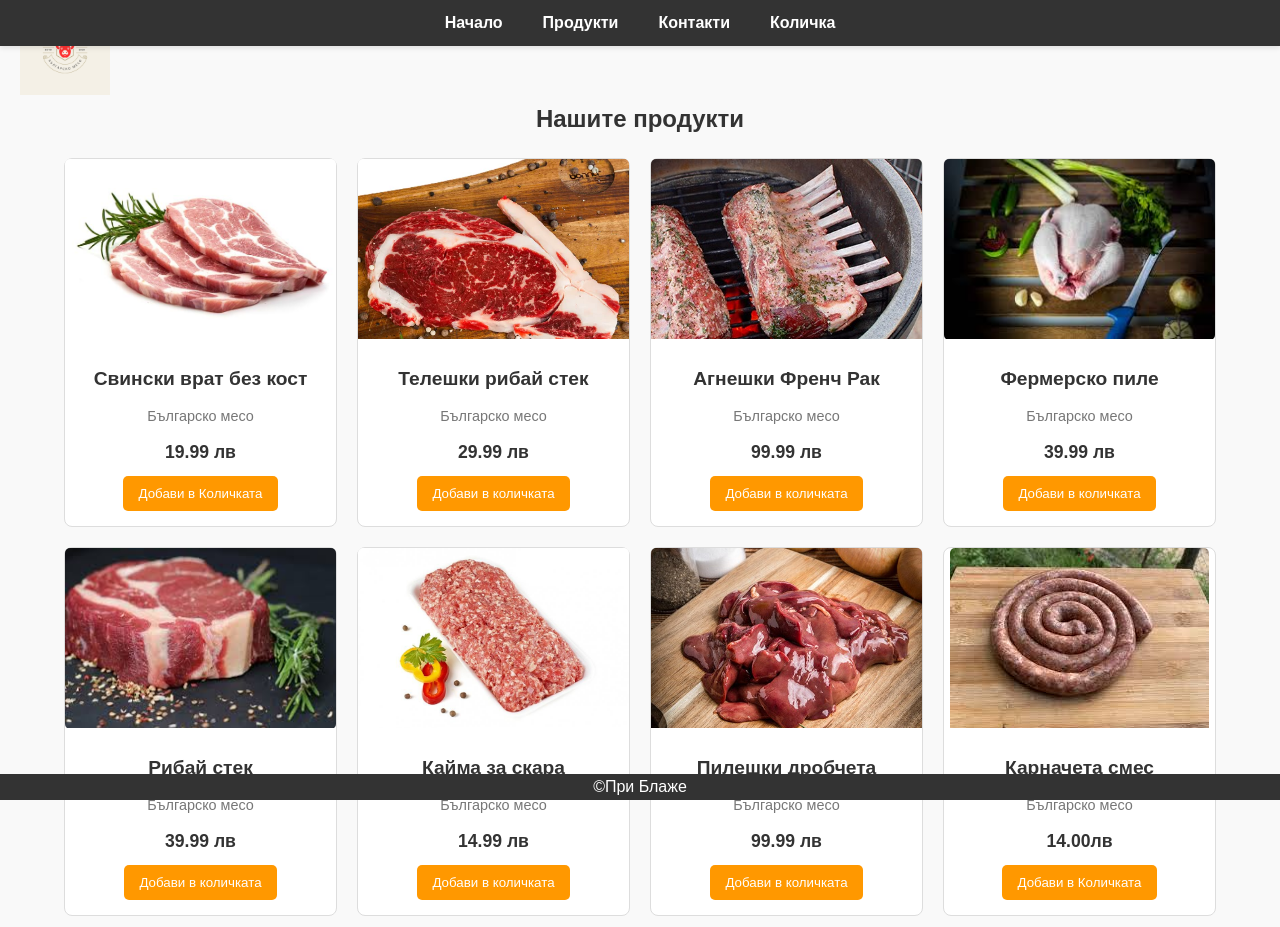
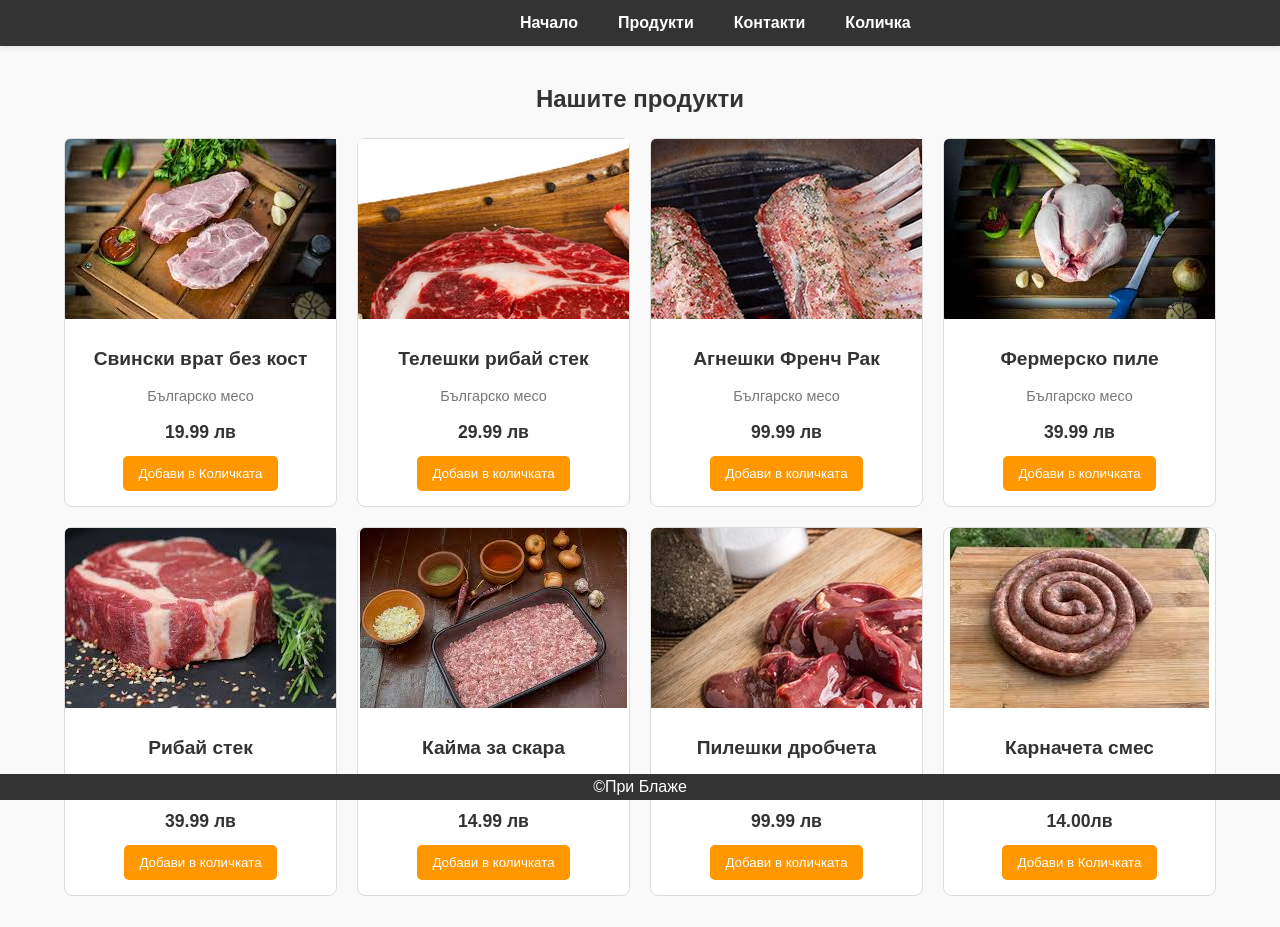
Before and after one commit to monika-buditel/blajenci, a plain HTML site: page blajenci/products.html in a window 1280 px wide. Drawn offline with Linux system fonts and the light colour scheme.

Commit message:
update product page

```diff
--- a/blajenci/products.html
+++ b/blajenci/products.html
@@ -8,6 +8,7 @@
 </head>
 <body>
     <header class="navbar">
+
         <ul>
             <li><a href="index.html">Начало</a></li>
             <li><a href="products.html">Продукти</a></li>
@@ -16,17 +17,12 @@
         </ul>
     </header>
 
-    <header class="header">
-        <a href="/" class="logo">
-            <img src="2.png" alt="Logo">
-        </a>
-
     <main class="container">
         <h2>Нашите продукти</h2>
         <div class="product-grid">
             <div class="product-item">
                 <div class="image-container">
-                    <img src="3.png" alt="Свински врат без кост">
+                    <img src="download.jfif" alt="Свински врат без кост">
                 </div>
                 <h2>Свински врат без кост</h2>
                 <p>Българско месо</p>
@@ -71,7 +67,7 @@
             </div>
             <div class="product-item">
                 <div class="image-container">
-                    <img src="11.jpeg" alt="Кайма за скара">
+                    <img src="images.jfif" alt="Кайма за скара">
                 </div>
                 <h2>Кайма за скара</h2>
                 <p>Българско месо</p>
--- a/blajenci/styles.css
+++ b/blajenci/styles.css
@@ -29,21 +29,22 @@ body {
     box-shadow: 0 2px 5px rgba(0, 0, 0, 0.1);
     z-index: 10;
 }
-
 .navbar ul {
     list-style: none;
     display: flex;
-    justify-content: center;
 }
 
 .navbar li {
-    margin: 0 20px;
+    position:relative;
+    text-align: center;
+    right: -500px;
 }
 
 .navbar a {
     color: #fff;
     text-decoration: none;
     font-weight: bold;
+    padding: 10px 20px;
     transition: color 0.3s;
 }
 
@@ -78,7 +79,7 @@ header, main, footer {
 }
 
 .product-item img {
-    max-width:100%;
+    max-width:105Г0%;
     border-radius: 5px;
 }
 .product-item h2 {
@@ -242,17 +243,6 @@ footer {
 .checkout-btn:hover {
     background-color: #e58900;
 }
-.logo {
-    position: absolute;
-    top: 5px;
-    left: 20px;
-
-  }
-
-
-.logo img {
-    height: 90px;
-}
 
 .product-item .image-container {
     height: 180px;
```
Also changed, not shown: blajenci/cart.html (+1 -4 lines), blajenci/checkout.html (+1 -0 lines), blajenci/contact.html (+1 -0 lines), blajenci/index.html (+1 -6 lines), blajenci/download.jfif (added), blajenci/images.jfif (added).
